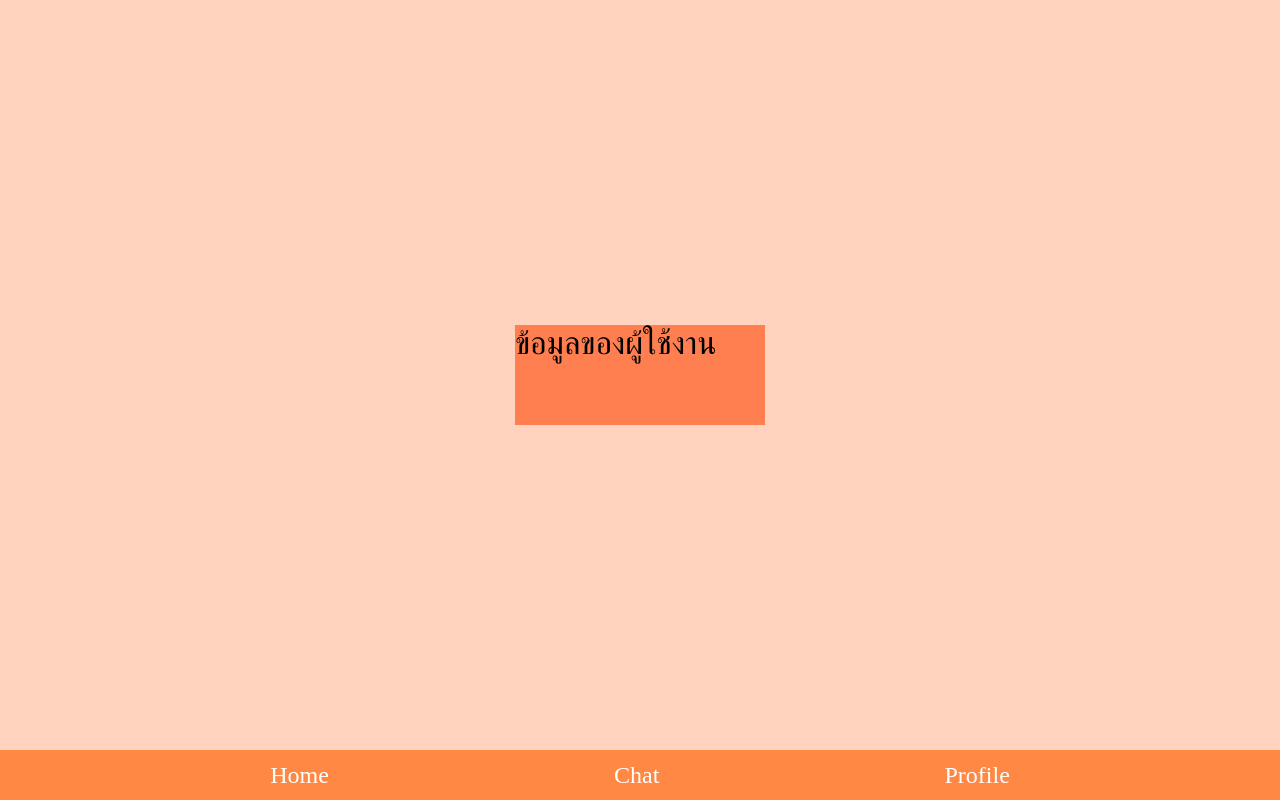
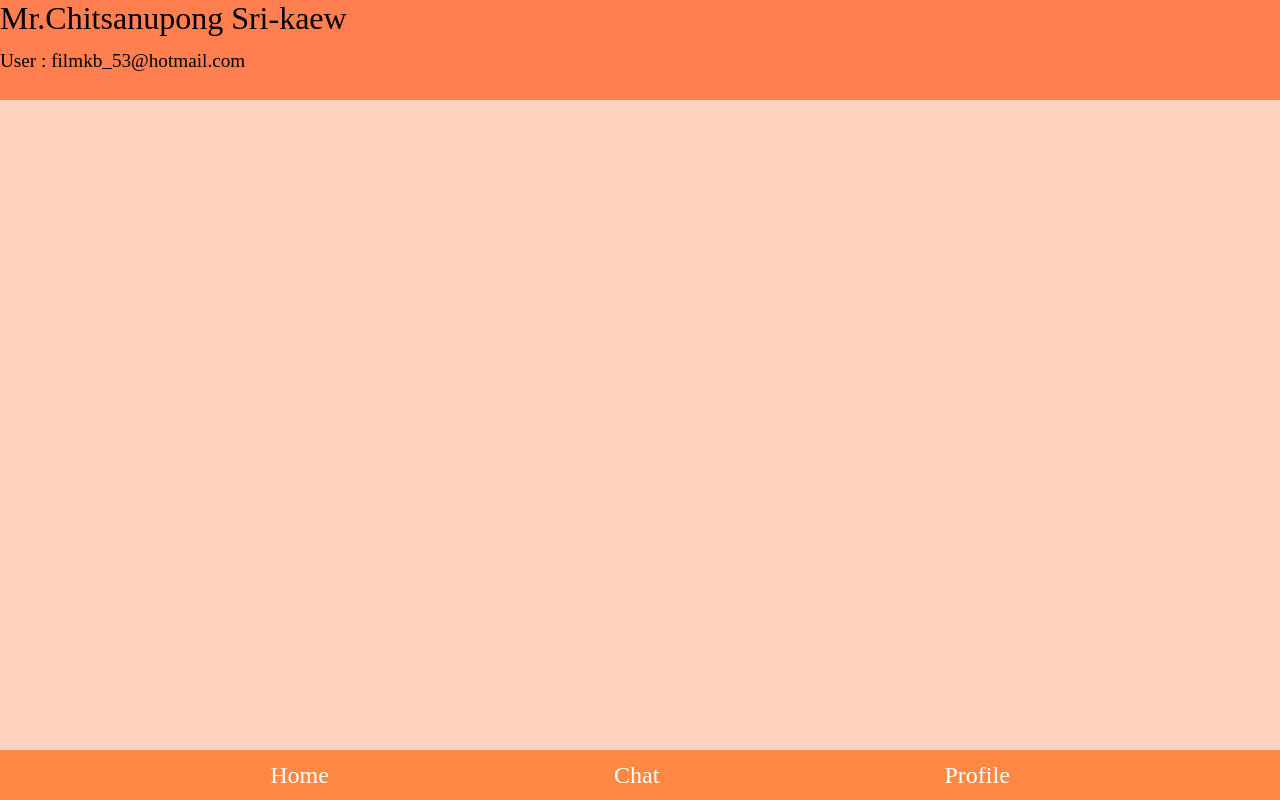
Before and after one commit to digitake/pwa-course-2022, a React (Create React App) app in the folder Catdy/appcatdy-code/: page /profile in a window 1280 px wide. Built offline with nearby package versions, Linux system fonts and the light colour scheme.

Commit message:
เพิ่ม profile

```diff
--- a/Catdy/appcatdy-code/src/Home.js
+++ b/Catdy/appcatdy-code/src/Home.js
@@ -10,6 +10,11 @@ function Home(){
             <div  className= "dog" >รูปของน้องสัตว์เลี้ยง </div>
             <img src ="https://www.peniaphobia.com/wp-content/uploads/2021/08/%E0%B8%AB%E0%B8%A1%E0%B8%B2-%E0%B8%AA%E0%B8%B8%E0%B8%99%E0%B8%B1%E0%B8%82.jpg" height="300" width="500" ></img>
             <div className= "box"> "น้องปอมปอม" เป็นน้องน้องหมาดูแลง่ายไม่ดื้อ น้องขี้เล่น น้องจะทานอาหาร 3 เวลาต้องการที่จะหาคนรับฝากน้องเป็นเวลา 5 วัน </div>
+            <input type="button" value = "Chat" onClick moveTo={"chat"}/> <input type="button" value = "Ascept" onClick/>
+            <div  className= "dog" >รูปของน้องสัตว์เลี้ยง </div>
+            <img src ="http://www.felinepkd.com/wp-content/uploads/2018/09/1384861700-0003-o.jpg" height="300" width="500" ></img>
+            <div className= "box"> "น้อง Lucky" เป็นน้องแมวพันธ์ุ เปอร์เซียดูแลง่าย  น้องมีความซนและขี้เล่น น้องจะทานอาหาร 3 เวลาต้องการที่จะหาคนรับฝากเลี้ยงน้องเป็นเวลา 3 วัน สอบถามเพิ่มเติมทางช่องข้อความเลยนะครับ </div>
+            <input type="button" value = "Chat" onClick moveTo={"chat"}/> <input type="button" value = "Ascept" onClick/>
 
 
         </App>
--- a/Catdy/appcatdy-code/src/Profile.css
+++ b/Catdy/appcatdy-code/src/Profile.css
@@ -1,8 +1,8 @@
 .Profile {
   display: flex;
   flex-direction: column;
-  align-items: center;
-  justify-content: center;
+  align-items: flex-start;
+  justify-content: top;
   width: 100%;
   height: 100%;
   background-color: #ffd3be;
@@ -12,8 +12,18 @@
 .pro{
   background-color: coral;
   display: flex;
-  width: 250px;
-  height: 100px;
+  width: 2500px;
+  height: 50px;
   font-size: 2em;
 
+
 }
+.Ero{
+  background-color: coral;
+  display: flex;
+  width: 2500px;
+  height: 50px;
+  font-size: 1.2em;
+
+
+}
--- a/Catdy/appcatdy-code/src/Profile.js
+++ b/Catdy/appcatdy-code/src/Profile.js
@@ -10,7 +10,8 @@ function Profile() {
   return (
     <App>
       <div className="Profile">
-        <div className="pro"> ข้อมูลของผู้ใช้งาน </div>
+        <div className="pro"> Mr.Chitsanupong Sri-kaew </div>
+        <div className="Ero"> User : filmkb_53@hotmail.com </div>
       </div>
     </App>
   );
```
